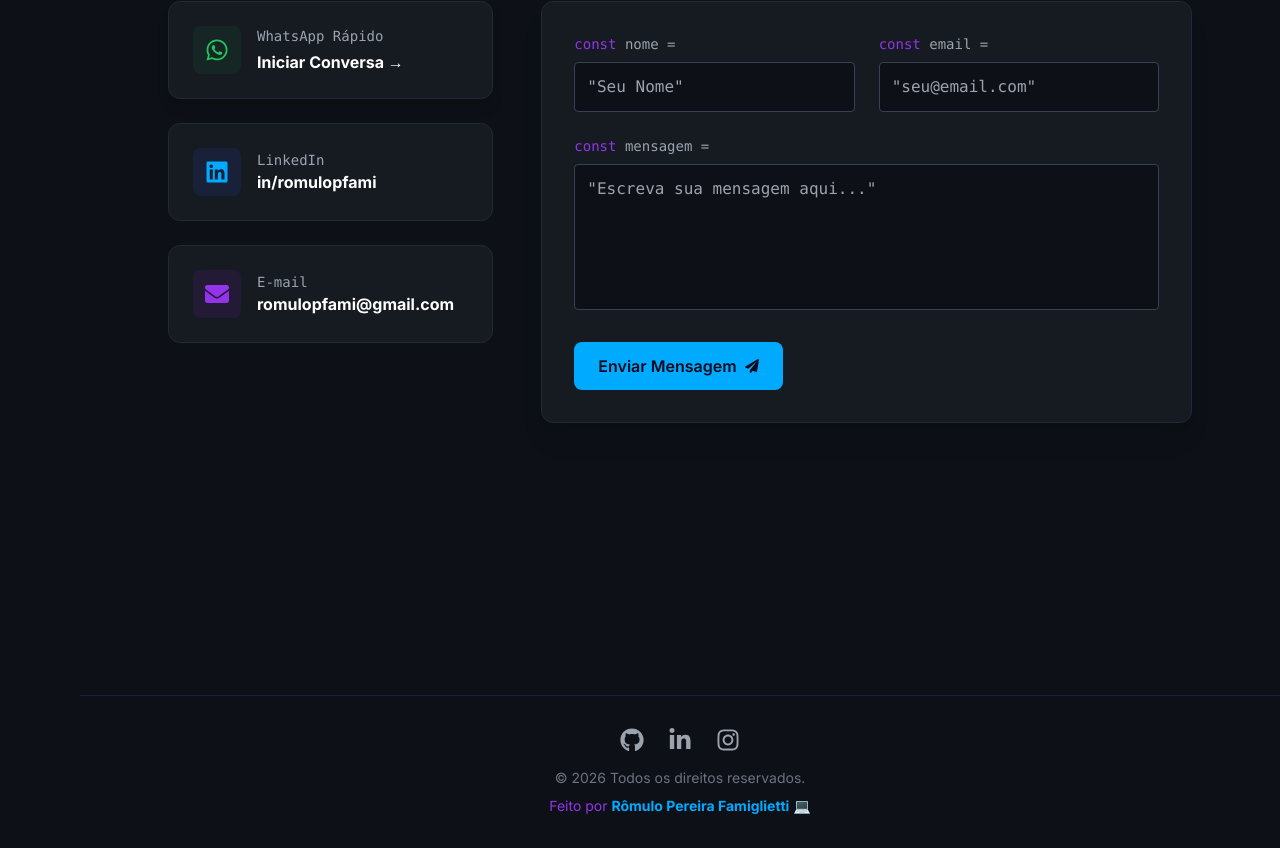
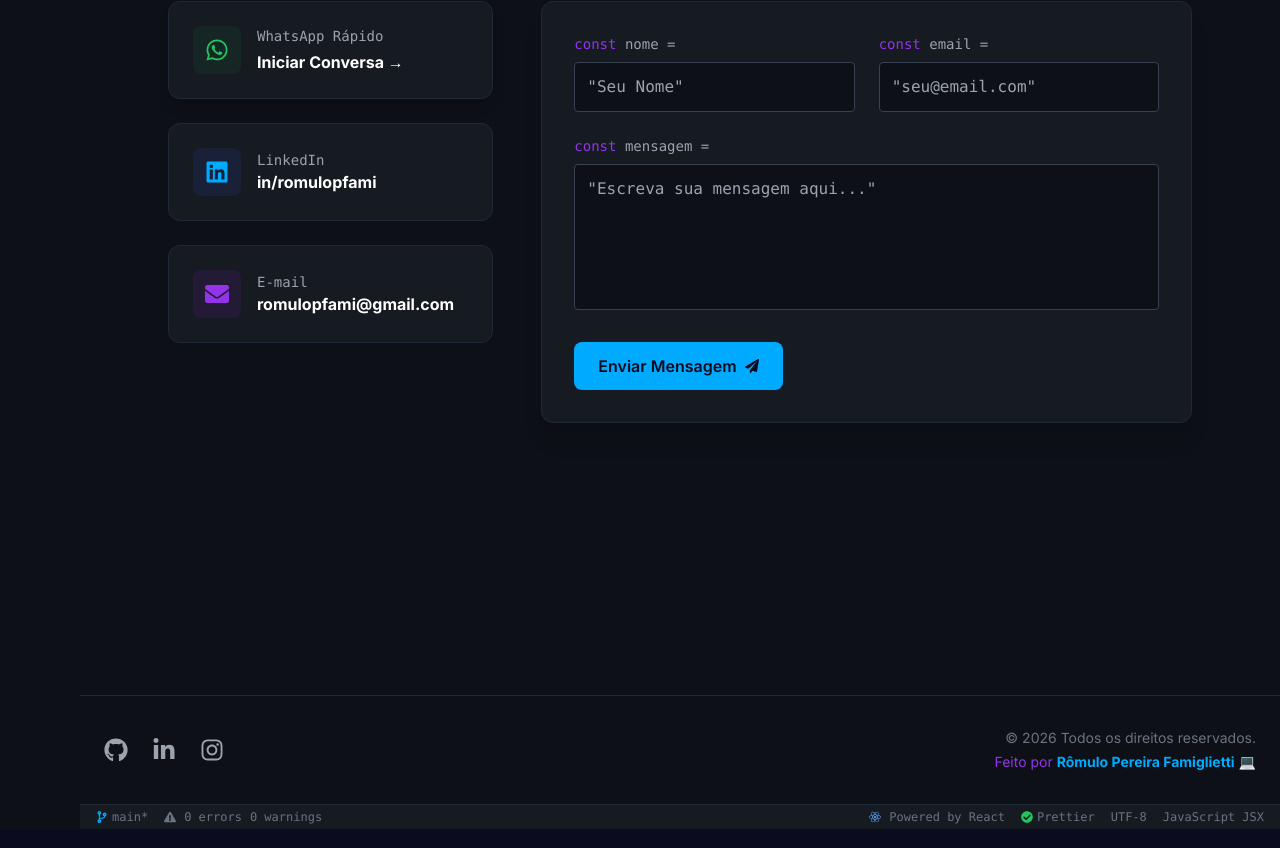
Before and after one commit to rfamiglietti/portifolio, a React (Vite) app: page / in a window 1280 px wide. Shown: the part 4072-4920 px from the top of the page. Built offline with nearby package versions, Linux system fonts and the light colour scheme.

Commit message:
feat(footer): integra barra de status VS Code mantendo links e creditos originais

```diff
--- a/src/components/Footer.jsx
+++ b/src/components/Footer.jsx
@@ -1,8 +1,7 @@
 import React from 'react';
-import { FaGithub, FaLinkedinIn, FaInstagram } from 'react-icons/fa';
+import { FaGithub, FaLinkedinIn, FaInstagram, FaCodeBranch, FaExclamationTriangle, FaCheckCircle, FaReact } from 'react-icons/fa';
 
 const Footer = () => {
-  // ATUALIZE COM SEUS LINKS
   const socialLinks = [
     { icon: FaGithub, href: 'https://github.com/rfamiglietti' },
     { icon: FaLinkedinIn, href: 'https://linkedin.com/in/romulopfami' },
@@ -10,26 +9,72 @@ const Footer = () => {
   ];
 
   return (
-    <footer className="w-full py-8 text-center border-t border-purple-neon/20 mt-16">
-      <div className="flex justify-center space-x-6 mb-4">
+    <footer className="w-full bg-[#0d1117] border-t border-gray-800 flex flex-col mt-16">
+
+      {/* === PARTE SUPERIOR: SEUS LINKS E NOME === */}
+      <div className="w-full max-w-7xl mx-auto px-6 py-8 flex flex-col md:flex-row justify-between items-center gap-6">
+
+        {/* Links Sociais (Mantendo sua lógica de map) */}
+        <div className="flex gap-6">
           {socialLinks.map((link, index) => (
             <a
               key={index}
               href={link.href}
               target="_blank"
               rel="noopener noreferrer"
-            className="text-gray-400 hover:text-blue-neon text-2xl transition-colors duration-300"
+              className="text-gray-400 hover:text-blue-neon text-2xl transition-colors duration-300 hover:scale-110 transform"
             >
               <link.icon />
             </a>
           ))}
         </div>
+
+        {/* Seus Créditos (Mantendo seu texto exato) */}
+        <div className="flex flex-col items-center md:items-end">
           <p className="text-sm text-gray-500">
             &copy; {new Date().getFullYear()} Todos os direitos reservados.
           </p>
-      <p className="text-sm text-purple-neon mt-2">
+          <p className="text-sm text-purple-neon mt-1">
             Feito por <span className="font-bold text-blue-neon">Rômulo Pereira Famiglietti</span> 💻
           </p>
+        </div>
+      </div>
+
+      {/* === BARRA DE STATUS ESTILO VS CODE (O Toque Especial) === */}
+      <div className="w-full bg-[#161b22] border-t border-gray-800 py-1 px-4 flex justify-between items-center text-[10px] md:text-xs text-gray-500 font-mono select-none">
+
+        {/* Lado Esquerdo: Branch e Status */}
+        <div className="flex items-center gap-4">
+          <div className="flex items-center gap-1 hover:text-white cursor-pointer transition-colors">
+            <FaCodeBranch className="text-blue-neon" />
+            <span>main*</span>
+          </div>
+          <div className="hidden sm:flex items-center gap-2 hover:text-white cursor-pointer transition-colors">
+            <FaExclamationTriangle />
+            <span>0 errors</span>
+            <span>0 warnings</span>
+          </div>
+        </div>
+
+        {/* Lado Direito: Linguagem e Formato */}
+        <div className="flex items-center gap-4">
+          <div className="flex items-center gap-2 hover:text-white cursor-pointer transition-colors">
+             <FaReact className="text-blue-400 animate-spin-slow" />
+             <span className="hidden sm:inline">Powered by React</span>
+          </div>
+          <div className="hidden sm:flex items-center gap-1 hover:text-white cursor-pointer transition-colors">
+            <FaCheckCircle className="text-green-500" />
+            <span>Prettier</span>
+          </div>
+          <div className="hover:text-white cursor-pointer transition-colors">
+            UTF-8
+          </div>
+          <div className="hover:text-white cursor-pointer transition-colors">
+            JavaScript JSX
+          </div>
+        </div>
+
+      </div>
     </footer>
   );
 };
```
Lines whose indentation alone changed are shown as unchanged.
